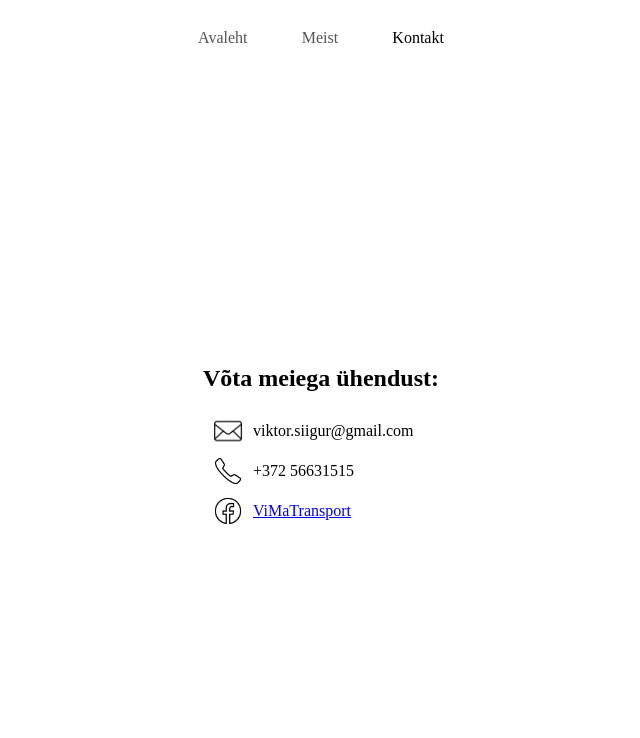
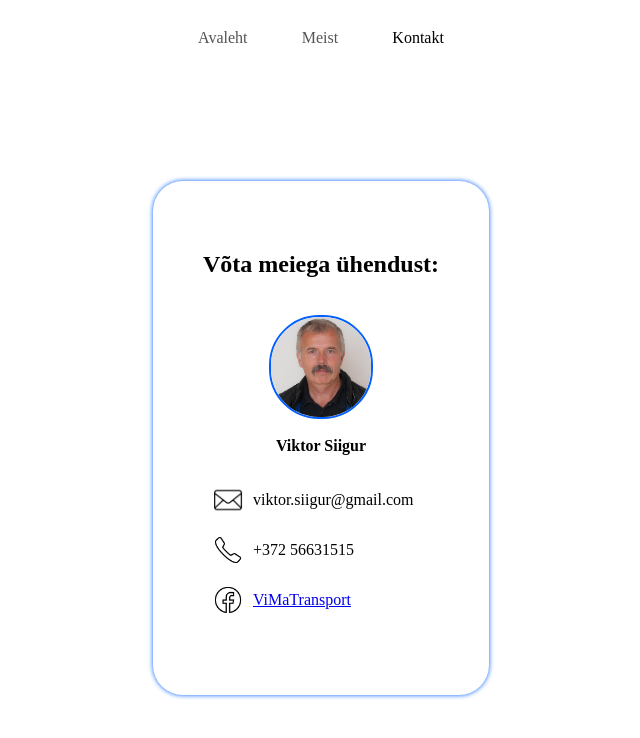
Before and after one commit to viktoriasiigur/vimatransport, a React (Create React App) app: page /kontakt in a window 1280 px wide. Shown: the top 738 px of the page, without its empty margins (319-959 px from the left). Built offline with nearby package versions, Linux system fonts and the light colour scheme; the HTML template or start-up script is replaced by a standard one.

Commit message:
Improve style

```diff
--- a/src/components/Card.module.scss
+++ b/src/components/Card.module.scss
@@ -2,8 +2,9 @@
 
 .card {
   background-color: $white;
-  margin: auto;
+  margin: 50px;
   padding: 50px;
   border-radius: 30px;
-  box-shadow: 14px;
+  box-shadow: 0 0 5px $blue;
+  max-width: 500px;
 }
--- a/src/pages/Contact.js
+++ b/src/pages/Contact.js
@@ -1,15 +1,28 @@
-import Card from "../components/Card";
+import Card from '../components/Card';
 
-import classes from "./Contact.module.scss";
-import emailIcon from "../assets/icons/email.png";
-import phoneIcon from "../assets/icons/phone.png";
-import facebookIcon from "../assets/icons/facebook.png";
+import classes from './Contact.module.scss';
+
+import emailIcon from '../assets/icons/email.png';
+import phoneIcon from '../assets/icons/phone.png';
+import facebookIcon from '../assets/icons/facebook.png';
+import viktor from '../assets/viktor.jpeg';
 
 const Contact = () => {
   return (
     <div className={classes.content}>
       <Card>
         <h2>Võta meiega ühendust:</h2>
+        <br />
+        <div className={classes.header}>
+          <img
+            className={classes.picture}
+            src={viktor}
+            alt="Viktor Siigur"
+          ></img>
+          <br />
+          <div>Viktor Siigur</div>
+        </div>
+        <div className={classes.contactLines}>
           <div className={classes.contactLine}>
             <img
               className={classes.icon}
@@ -40,6 +53,7 @@ const Contact = () => {
               ViMaTransport
             </a>
           </div>
+        </div>
 
         {/* <tr>
             <td colSpan={2}>
--- a/src/pages/Contact.module.scss
+++ b/src/pages/Contact.module.scss
@@ -1,3 +1,5 @@
+@import '../styles/colors.scss';
+
 .content {
   display: flex;
   flex-direction: column;
@@ -9,10 +11,28 @@
 
 .icon {
   max-width: 30px;
-  margin: 5px 10px;
+  margin: 10px 10px;
 }
 
 .contactLine {
   display: flex;
   align-items: center;
 }
+
+.contactLines {
+  margin: 20px 0;
+}
+
+.header {
+  display: flex;
+  flex-direction: column;
+  align-items: center;
+  font-weight: bold;
+}
+
+.picture {
+  max-width: 100px;
+  width: 100%;
+  border-radius: 50px;
+  border: 2px solid $blue;
+}
--- a/src/pages/Main.module.scss
+++ b/src/pages/Main.module.scss
@@ -3,6 +3,7 @@
 .logo {
   height: 40vmin;
   pointer-events: none;
+  filter: drop-shadow(0 0 5px $blue);
 }
 
 .content {
```
Also changed, not shown: src/assets/viktor.jpeg (added). Lines whose indentation alone changed are shown as unchanged.
